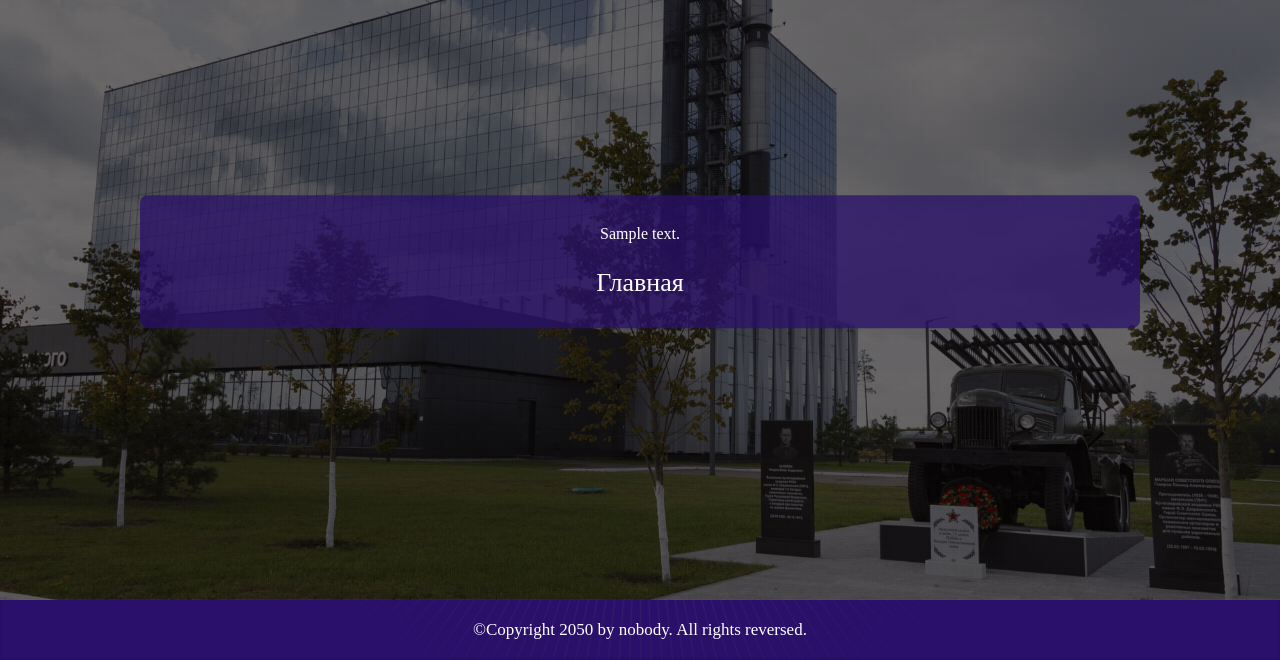
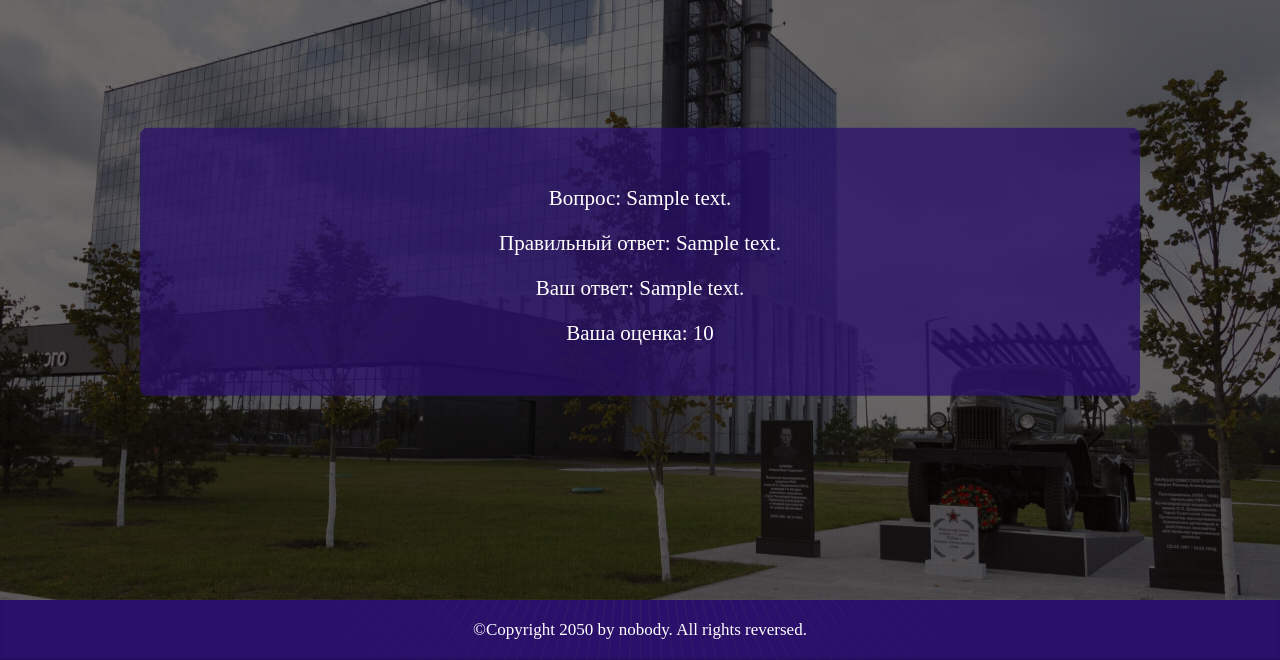
Before and after one commit to VadimWebworm/eva, a Django app: template app/ui/templates/ui/results.html in a window 1280 px wide. Shown: the part 200-860 px from the top of the page. Run offline with Django 3.2, Linux system fonts and the light colour scheme; the template is opened without the code that fills it: most values are stand-ins (such as "Sample title", 1, 10 or a date in 2020).

Commit message:
update results UI

```diff
--- a/app/ui/models.py
+++ b/app/ui/models.py
@@ -37,4 +37,4 @@ class Answer(models.Model):
         ordering = ('-date_time', )
 
     def __str__(self):
-        return f"Вопрос: {self.question.content}, Ваш ответ: {self.content}, оценка: {self.score:.2f}"
+        return self.content
--- a/app/ui/templates/ui/results.html
+++ b/app/ui/templates/ui/results.html
@@ -5,21 +5,26 @@
 {% block body %}
 
 <div class="sliderInnerBackground">
+
     <div class="sliderInnerCard">
+        {% if answers %}
+            {% for answer in answers %}
 
-        {% for answer in answers %}
-        <div class="cardText resultText">
-             {{ answer }}
-        </div>
-        <br>
-        {% endfor %}
+            <div class="cardInner">
+                <p>Вопрос: {{ answer.question.content }}</p>
+                <p>Правильный ответ: {{ answer.question.true_answer }}</p>
+                <p>Ваш ответ: {{ answer.content }}</p>
+                <p>Ваша оценка: {{ answer.score }}</p>
+            </div>
 
-        <div class="cardInner">
-            <a class="btnIndex" href="{% url 'index'  %}">
-                Главная
-            </a>
-        </div>
+            {% endfor %}
+        {% else %}
+            <div class="cardInner">
+                 No saved results
+            </div>
+        {% endif %}
     </div>
+
 </div>
 
 
```
